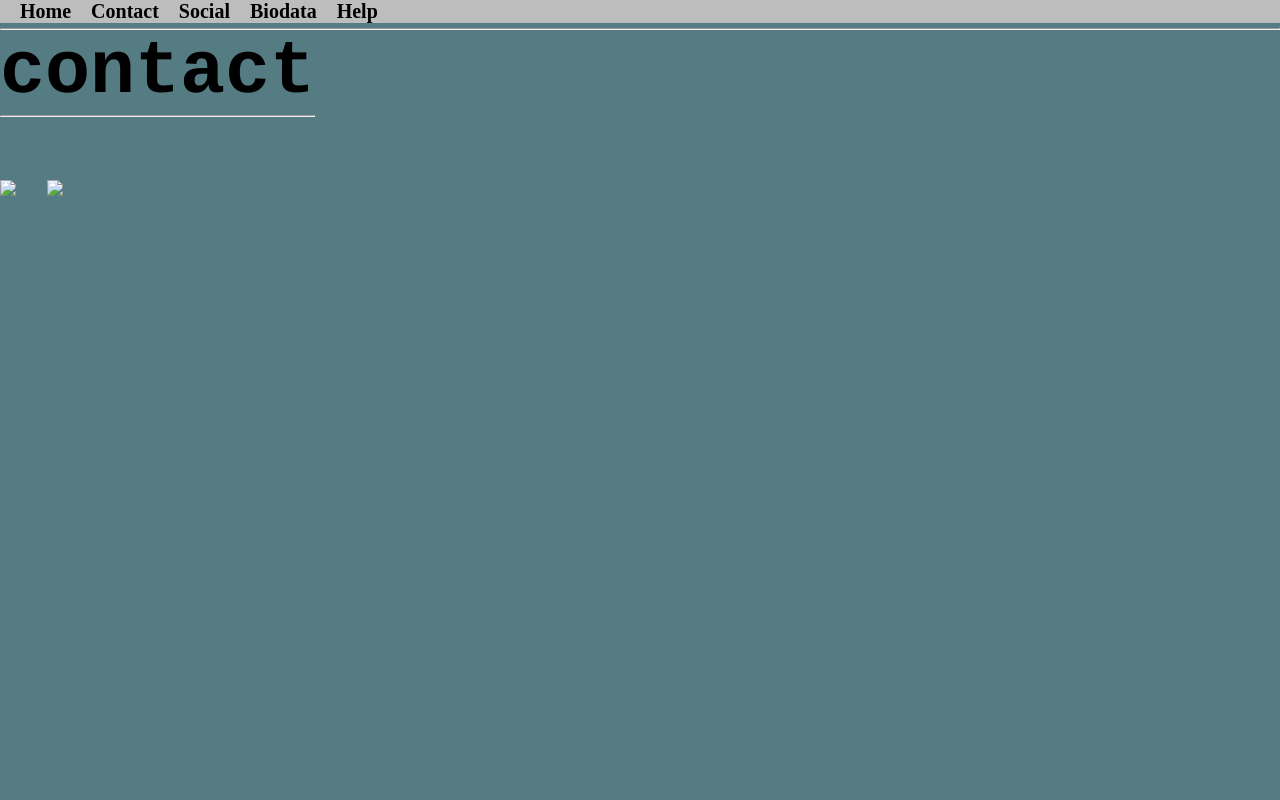
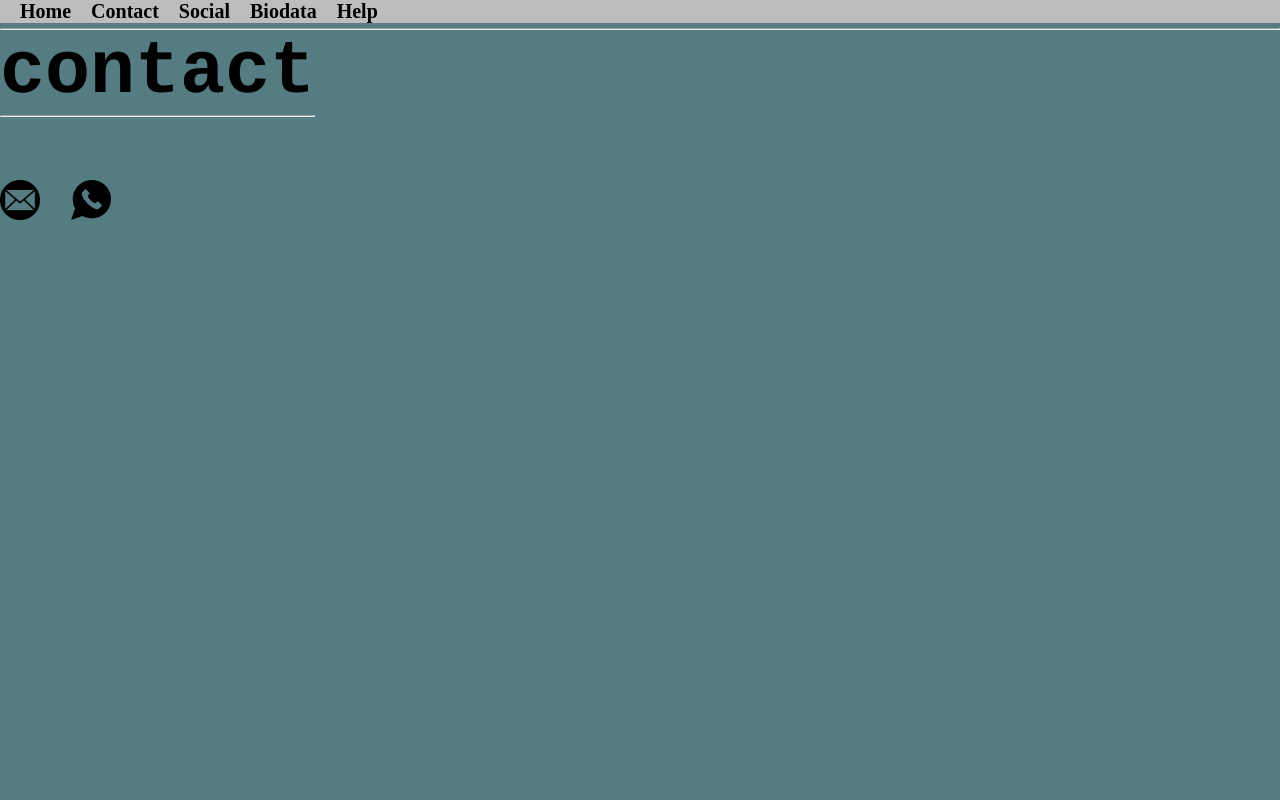
Before and after one commit to darmawahyu/da_rmaa, a plain HTML site: page contact.html in a window 1280 px wide. Shown: the top 800 px of the page. Drawn offline with Linux system fonts and the light colour scheme.

Commit message:
Update contact.html

```diff
--- a/contact.html
+++ b/contact.html
@@ -27,7 +27,7 @@
 
 
 
-<a href="mailto:antoxyz07@gmail.com"><img src="img/email.png" width="40px"></a>    <a href="https://wa.me/6282211754636"><img src="img/wa.png" width="40px"></a>
+<a href="mailto:antoxyz07@gmail.com"><img src="email.png" width="40px"></a>    <a href="https://wa.me/6282211754636"><img src="wa.png" width="40px"></a>
 
   </pre>
   <pre>
```
